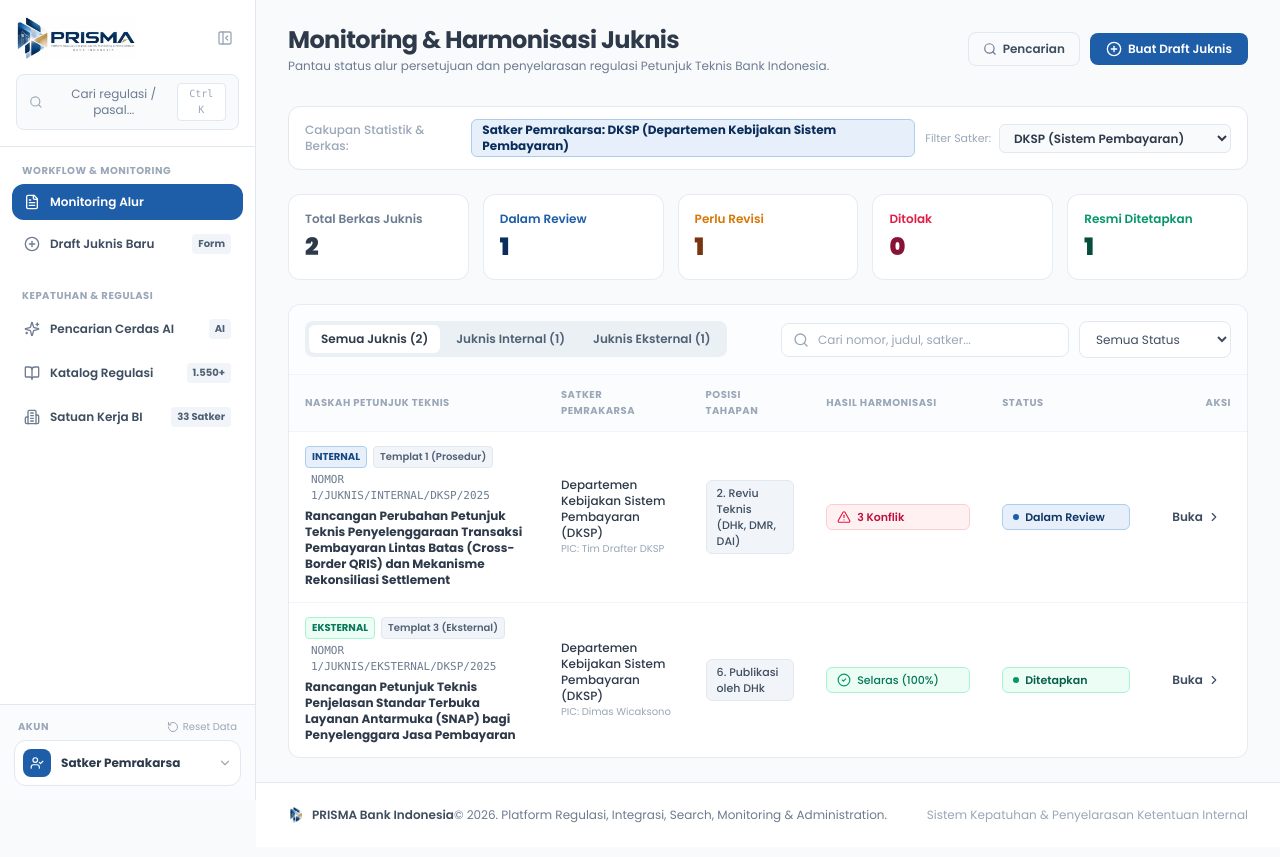
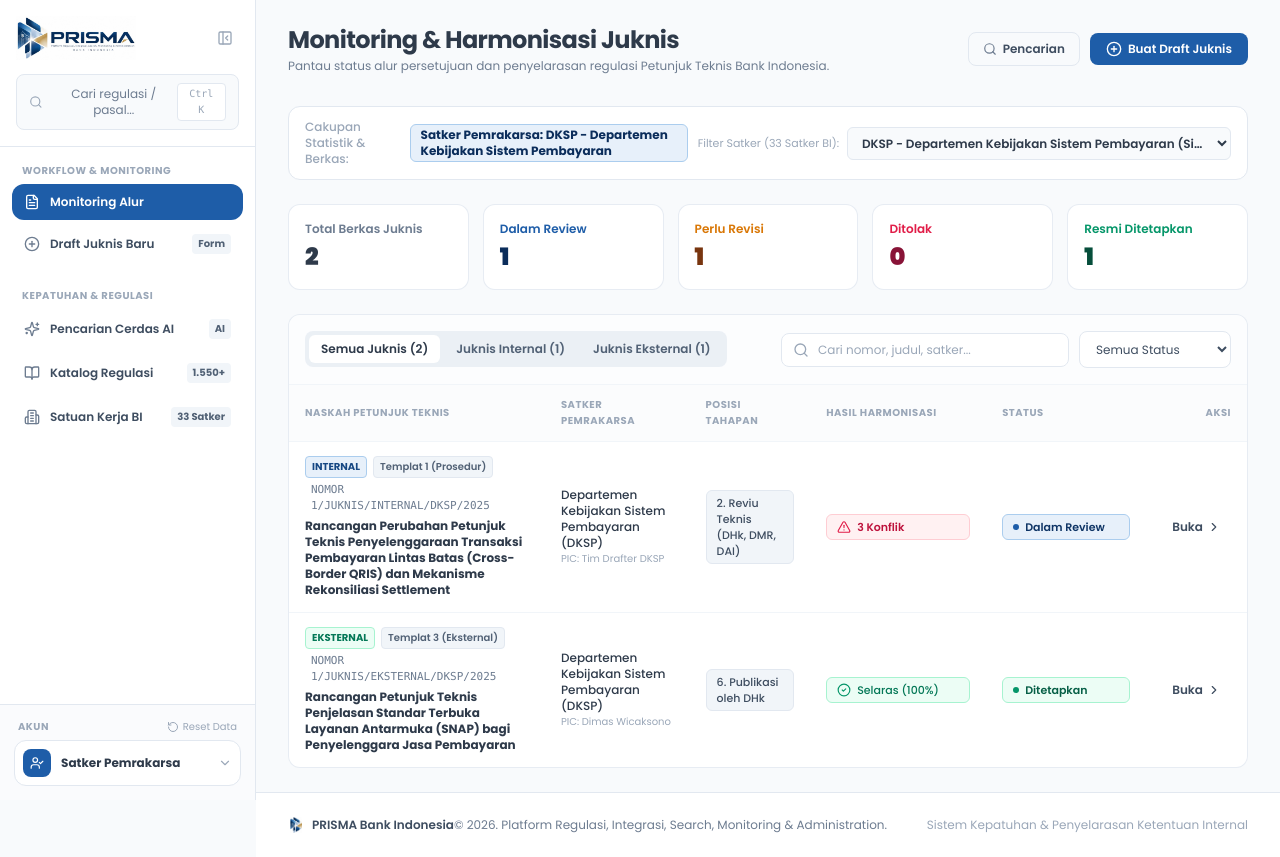
Before and after one commit to farelathallah2803/kelompok3-sipecut, a Next.js app: page / in a window 1280 px wide. Built offline with nearby package versions, Linux system fonts and the light colour scheme.

Commit message:
feat: integrasikan seluruh 33 Satuan Kerja resmi Bank Indonesia pada dropdown filter dashboard

```diff
--- a/src/app/page.tsx
+++ b/src/app/page.tsx
@@ -15,6 +15,7 @@
 } from 'lucide-react';
 import { PetunjukTeknisDraft, UserRole } from '@/types';
 import { getDrafts, getActiveRole, getStageLabel, getWorkflowType } from '@/lib/storage';
+import { SATUAN_KERJA_LIST } from '@/data/satkerData';
 
 export default function DashboardPage() {
   const router = useRouter();
@@ -145,6 +146,12 @@
     }
   };
 
+  // Active Satker Label for display
+  const activeSatkerObj = SATUAN_KERJA_LIST.find(s => s.code.toUpperCase() === activeSatkerScope.toUpperCase());
+  const activeSatkerLabel = activeSatkerScope === 'all'
+    ? 'Semua 33 Satker BI (Global)'
+    : (activeSatkerObj ? `${activeSatkerObj.code} - ${activeSatkerObj.name}` : activeSatkerScope);
+
   return (
     <div className="w-full space-y-6">
       {/* Executive Header */}
@@ -183,26 +190,28 @@
           <span className="text-slate-400 font-medium">Cakupan Statistik &amp; Berkas:</span>
           {isGlobalReviewerRole ? (
             <span className="font-bold text-blue-900 bg-blue-50 border border-blue-200 px-2.5 py-0.5 rounded-md">
-              Keseluruhan Satker Bank Indonesia ({activeRole.toUpperCase()})
+              Penelaah Central ({activeRole.toUpperCase()}) &bull; {activeSatkerLabel}
             </span>
           ) : (
             <span className="font-bold text-blue-900 bg-blue-50 border border-blue-200 px-2.5 py-0.5 rounded-md">
-              Satker Pemrakarsa: DKSP (Departemen Kebijakan Sistem Pembayaran)
+              Satker Pemrakarsa: {activeSatkerLabel}
             </span>
           )}
         </div>
 
         <div className="flex items-center space-x-2 shrink-0">
-          <span className="text-[11px] text-slate-400">Filter Satker:</span>
+          <span className="text-[11px] text-slate-400">Filter Satker (33 Satker BI):</span>
           <select
             value={activeSatkerScope}
             onChange={(e) => setSelectedSatkerFilter(e.target.value)}
-            className="text-xs py-1 px-2.5 rounded-md border border-slate-200 bg-slate-50 font-semibold text-slate-800 focus:outline-hidden"
+            className="text-xs py-1.5 px-2.5 rounded-md border border-slate-200 bg-slate-50 font-semibold text-slate-800 focus:outline-hidden max-w-xs sm:max-w-sm truncate"
           >
-            <option value="all">Semua Satker (Global)</option>
-            <option value="DKSP">DKSP (Sistem Pembayaran)</option>
-            <option value="DLDS">DLDS (Digital & Siber)</option>
-            <option value="DPUM">DPUM (Pengembangan UMKM)</option>
+            <option value="all">Semua 33 Satker (Global BI)</option>
+            {SATUAN_KERJA_LIST.map((satker) => (
+              <option key={satker.code} value={satker.code}>
+                {satker.code} - {satker.name} ({satker.sector})
+              </option>
+            ))}
           </select>
         </div>
       </div>
```
